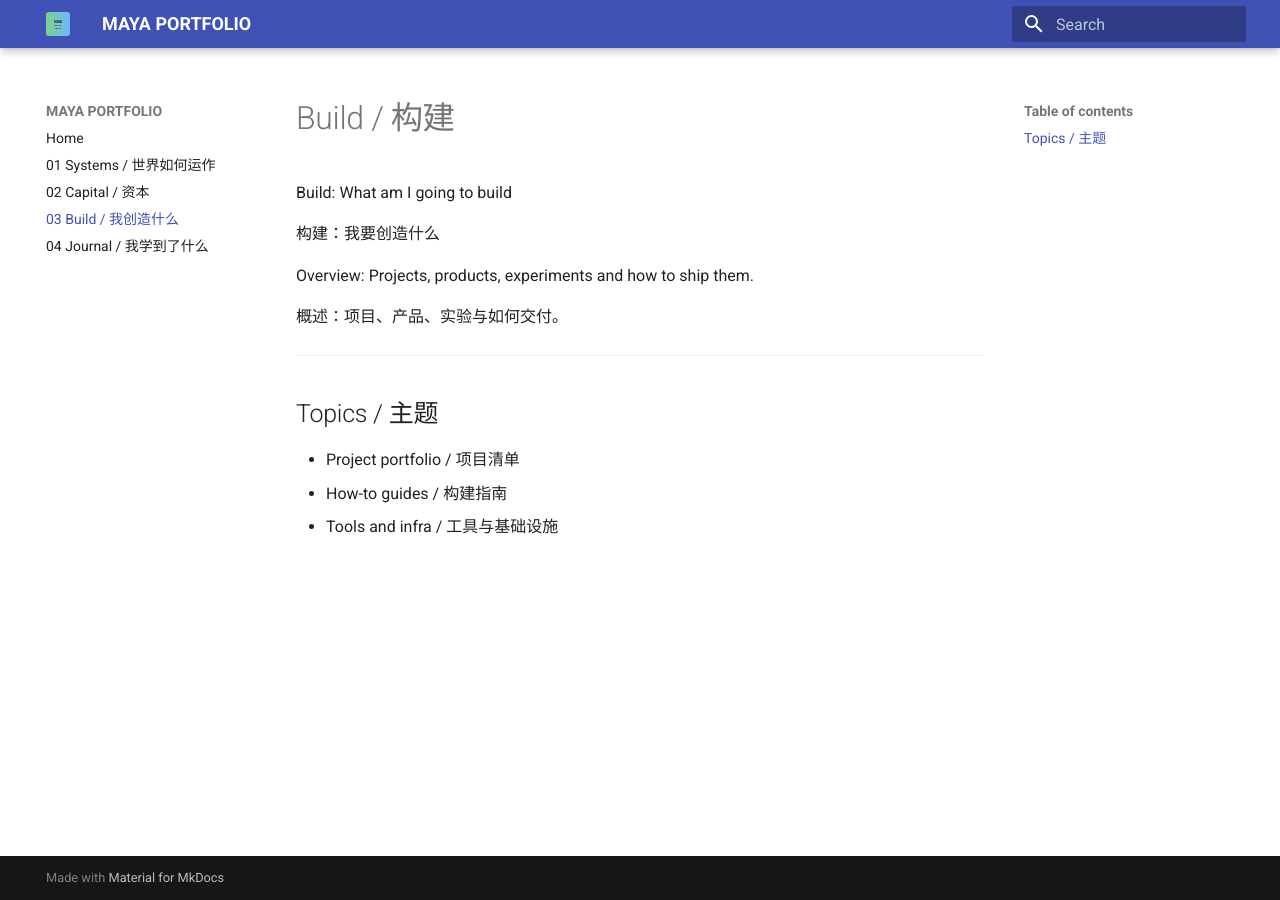
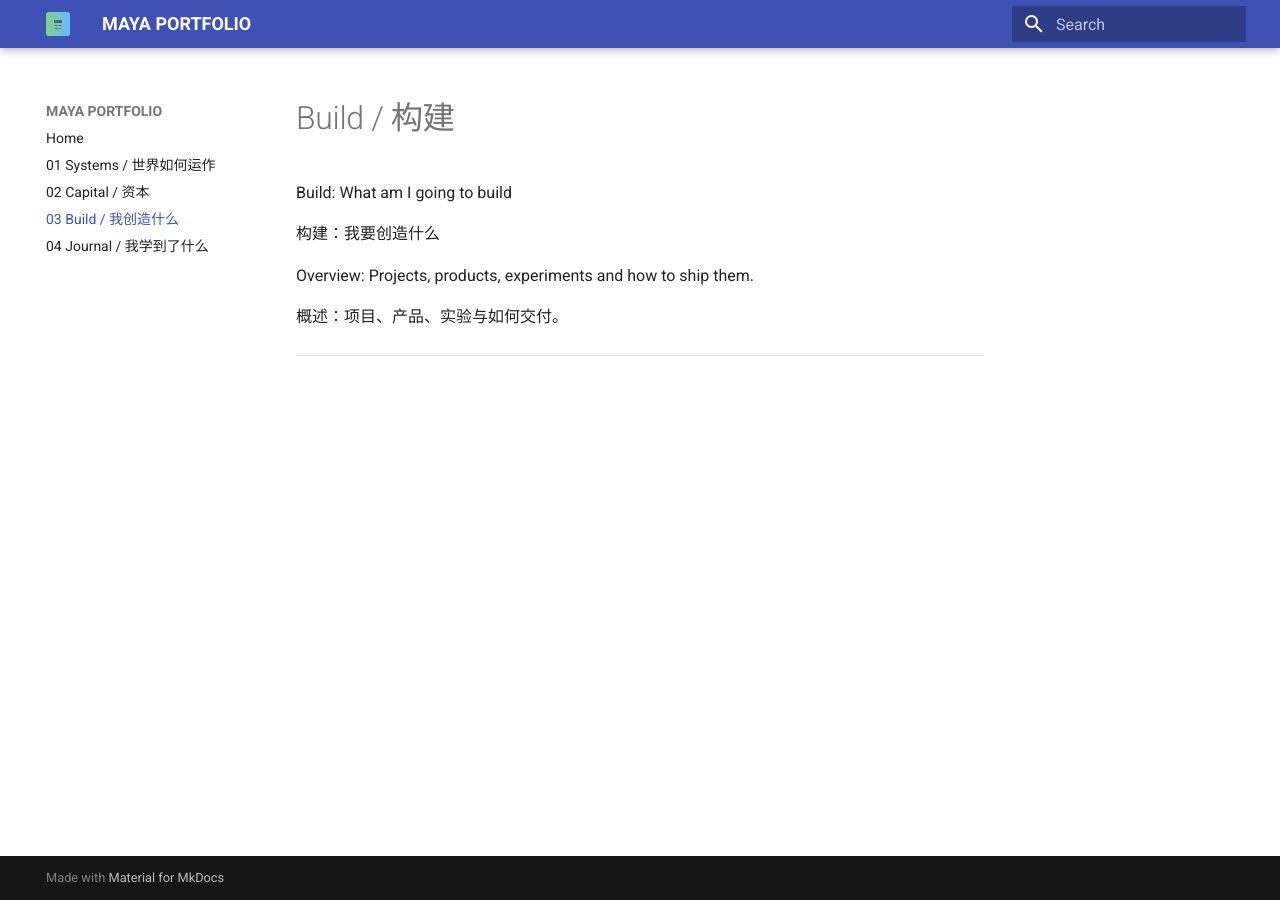
Before and after one commit to PeiChunyan/PeiChunyan.github.io, an MkDocs documentation site: the page built from docs/build.md, in a window 1280 px wide. Built offline with MkDocs 1.6.1 and Material for MkDocs 9.7.7, drawn with Linux system fonts in a browser that asks for light colours.

Commit message:
Site: remove Topics sections from main pages (systems, capital, build, journal)
Co-authored-by: Copilot App <223556219+Copilot@users.noreply.github.com>

```diff
--- a/docs/build.md
+++ b/docs/build.md
@@ -9,9 +9,3 @@ Overview: Projects, products, experiments and how to ship them.
 概述：项目、产品、实验与如何交付。
 
 ---
-
-## Topics / 主题
-
-- Project portfolio / 项目清单
-- How-to guides / 构建指南
-- Tools and infra / 工具与基础设施
--- a/docs/capital.md
+++ b/docs/capital.md
@@ -6,8 +6,3 @@ Wealth, investing, life bets, career bets and compounding.
 职业下注与复利。
 
 ---
-
-## Topics / 主题
-
-- Capital allocation / 资本配置
-- Frameworks / 框架
```
Also changed, not shown: docs/journal.md (+0 -6 lines), docs/systems.md (+0 -6 lines).
